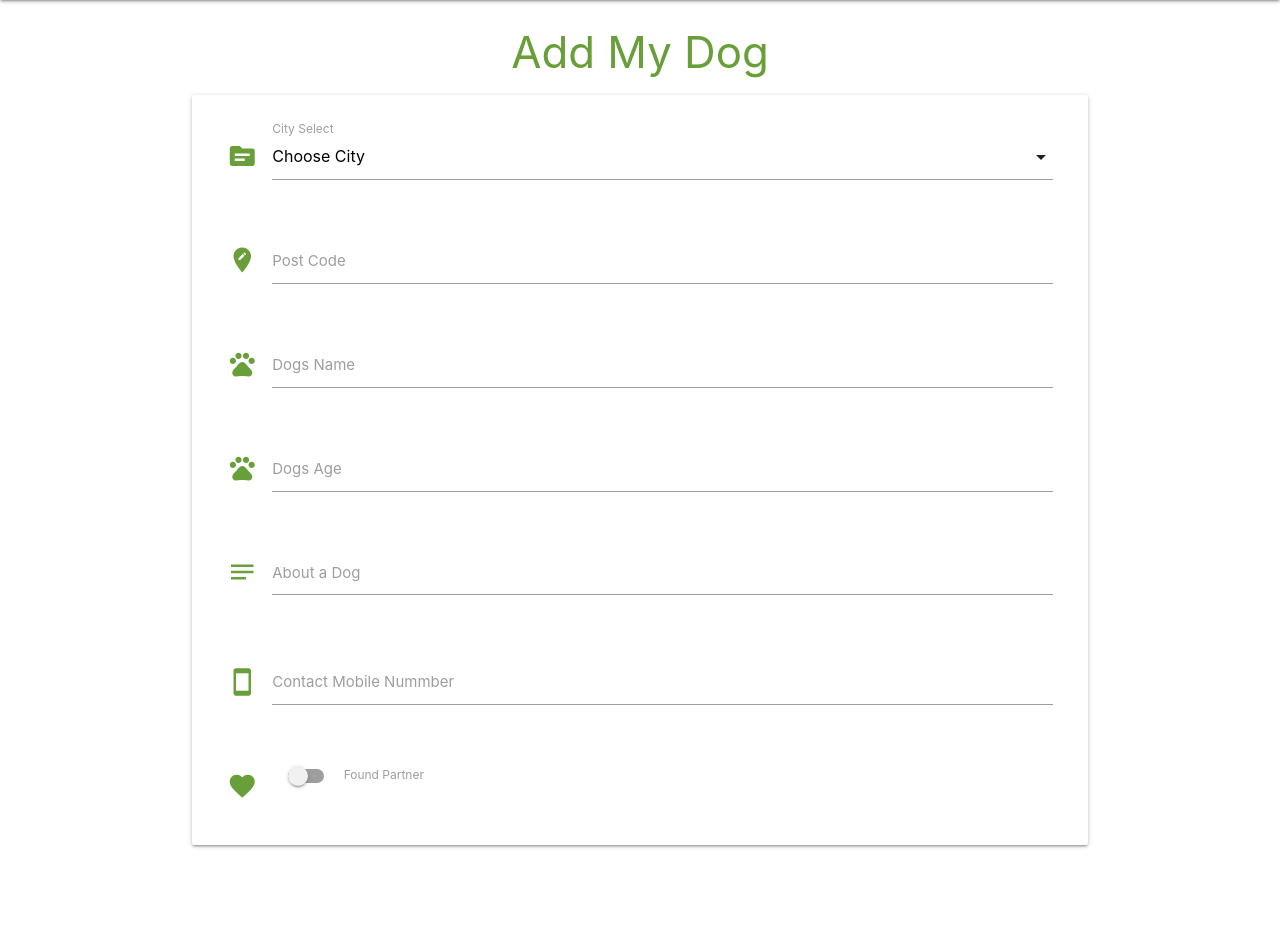
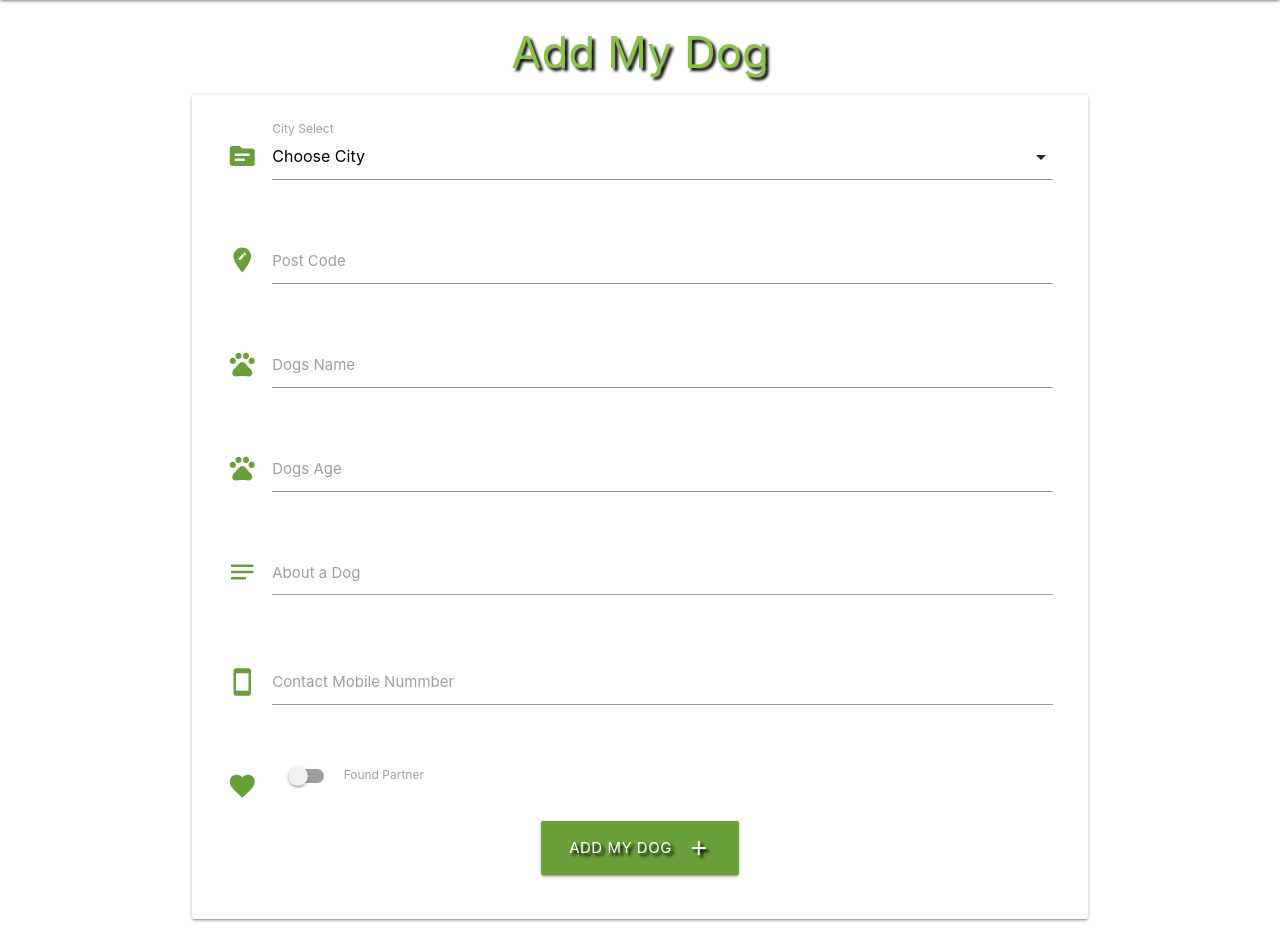
Before and after one commit to atvars/yorkshire_terrier, a Flask app: page /add_dog in a window 1280 px wide. Shown: the part 64-998 px from the top of the page. Before the commit the page ends 912 px from the top, so only its background shows below. Run offline with Flask 2, Linux system fonts and the light colour scheme; data that the repository does not hold is empty; some libraries are stand-ins or nearby versions.

Commit message:
users can add post for they dog

```diff
--- a/app.py
+++ b/app.py
@@ -102,8 +102,24 @@ def logout():
     return redirect(url_for("login"))
 
 
-@app.route("/add_dog")
+@app.route("/add_dog", methods=["GET", "POST"])
 def add_dog():
+    if request.method == "POST":
+        found_partner = "on" if request.form.get("found_partner") else "off"
+        dog = {
+            "cities_name": request.form.get("cities_name"),
+            "post_code": request.form.get("post_code"),
+            "dogs_name": request.form.get("dogs_name"),
+            "dogs_age": request.form.get("dogs_age"),
+            "about_dog": request.form.get("about_dog"),
+            "contact_info": request.form.get("contact_info"),
+            "found_partner": found_partner,
+            "created_by": session["user"]
+        }
+        mongo.db.dogs.insert_one(dog)
+        flash("Your Dog Successfully Added")
+        return redirect(url_for("get_dogs"))
+
     cities = mongo.db.cities.find().sort("cities_name", 1)
     return render_template("add_dog.html", cities=cities)
 
--- a/templates/add_dog.html
+++ b/templates/add_dog.html
@@ -1,9 +1,9 @@
 {% extends "base.html" %}
 {% block content %}
 
-    <h3 class="light-green-text text-darken-2 center-align">Add My Dog</h3>
+    <h3 class="center-align light-green-text text-shadow darken-2">Add My Dog</h3>
 <div class="row card-panel gray lighten-5">
-    <form class="col s12" method="POST" action="">
+    <form class="col s12" method="POST" action="{{ url_for('add_dog') }}">
         <div class="row">
             <div class="input-field col s12">
                 <i class="material-icons prefix light-green-text text-darken-2">topic</i>
@@ -68,7 +68,14 @@
                         </label>
 					</div>
 				</div>
-			</div>
+            </div>
+            <!--For submit button-->
+            <div class="row">
+                <div class="col s12 center-align">
+                    <button type="submit" class="btn-large light-green darken-2 text-shadow">Add My Dog<i class="material-icons right">add</i>
+                    </button>
+                </div>
+            </div>
     </form>
 </div>
 
--- a/templates/dogs.html
+++ b/templates/dogs.html
@@ -1,6 +1,7 @@
 {% extends "base.html" %}
 {% block content %}
 
+<h3 class="center-align light-green-text text-shadow darken-2">All Dog Posts</h3>
 
     <ul class="collapsible">
         {% for dog in dogs %}
@@ -17,6 +18,7 @@
                     <strong>age: </strong> {{ dog.dogs_age }}<br>
                     <p><strong>About {{ dog.dogs_name }}</strong> : {{ dog.about_dog }}</p>
                         <strong>Contact Info</strong>: {{ dog.contact_info }}
+                        <p><em>by: {{ dog.created_by }}</em></p>
                 </div>
             </li>
         {% endfor %}
```
